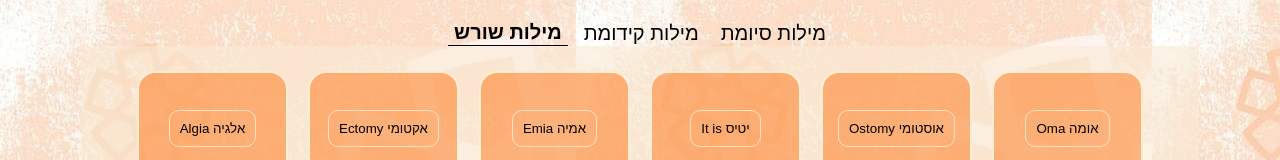
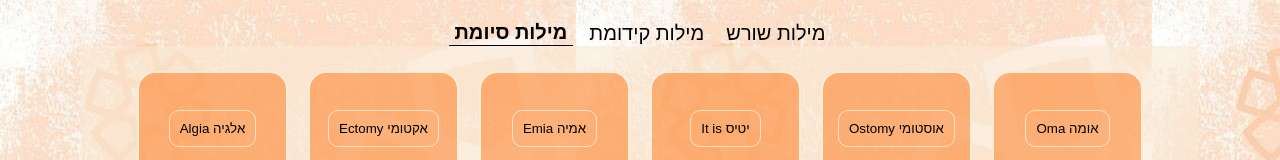
Before and after one commit to taltl/medical-terminology-practice, a React (Create React App) app: page / in a window 1280 px wide. Shown: the top 160 px of the page. Built offline with nearby package versions, Linux system fonts and the light colour scheme.

Commit message:
tab title fix

```diff
--- a/src/components/tabsContainer/TabsContainer.tsx
+++ b/src/components/tabsContainer/TabsContainer.tsx
@@ -4,16 +4,16 @@ import "./TabsContainer.css";
 
 const tabs = [
   {
-    title: "מילות שורש",
-    url: "source",
+    title: "מילות סיומת",
+    url: "sufix",
   },
   {
     title: "מילות קידומת",
     url: "prefix",
   },
   {
-    title: "מילות סיומת",
-    url: "sufix",
+    title: "מילות שורש",
+    url: "source",
   },
 ];
 
@@ -143,7 +143,10 @@ const TabsContainer: React.FC<{}> = () => {
     <div>
       <div className="btnContainer">
         {tabs.map((tab, index) => (
-          <button className={`tabBtn ${selectTab === index ? 'selectedTab' : ''}`} onClick={() => setSelectTab(index)}>
+          <button
+            className={`tabBtn ${selectTab === index ? "selectedTab" : ""}`}
+            onClick={() => setSelectTab(index)}
+          >
             {tab.title}
           </button>
         ))}
```
